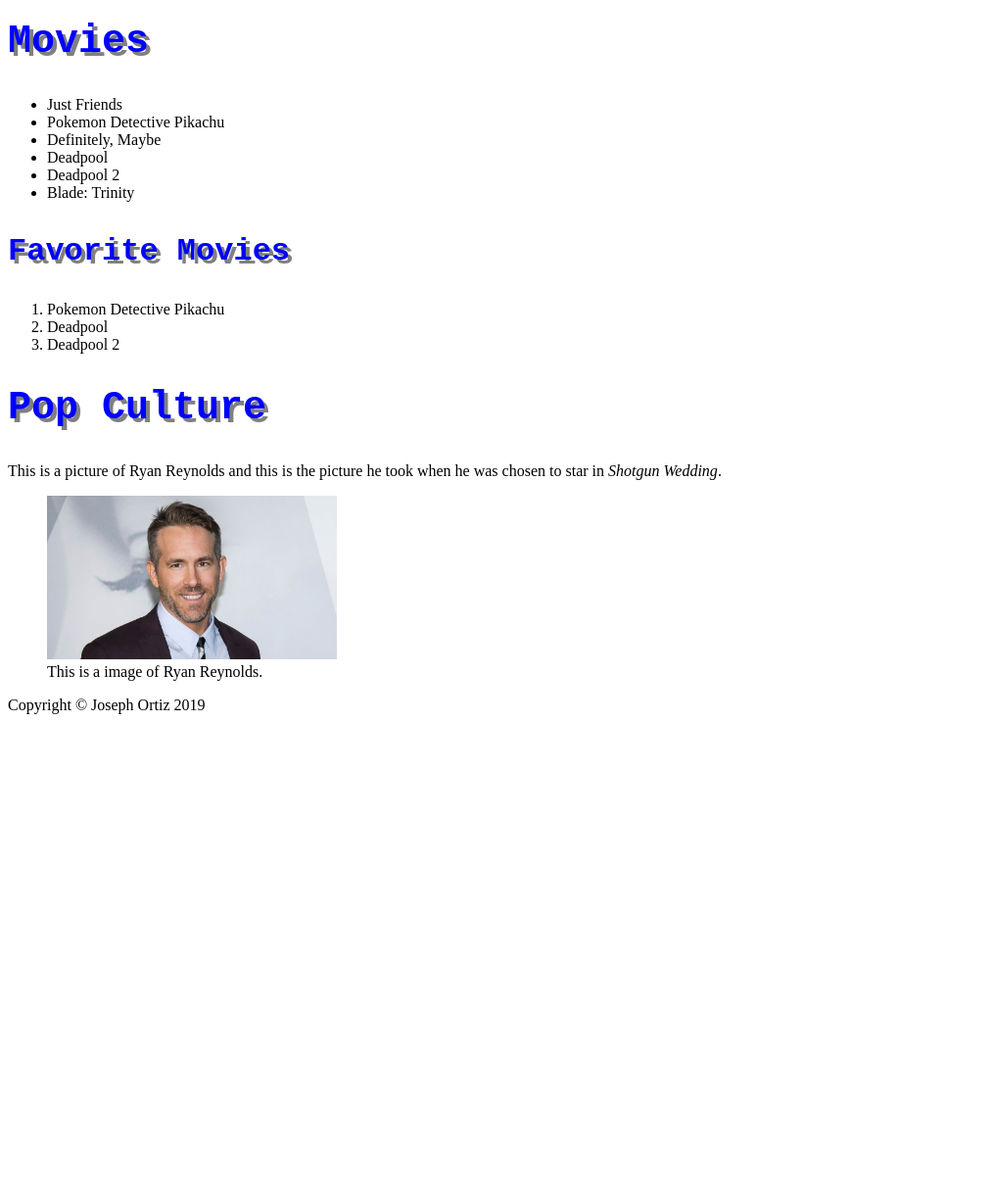
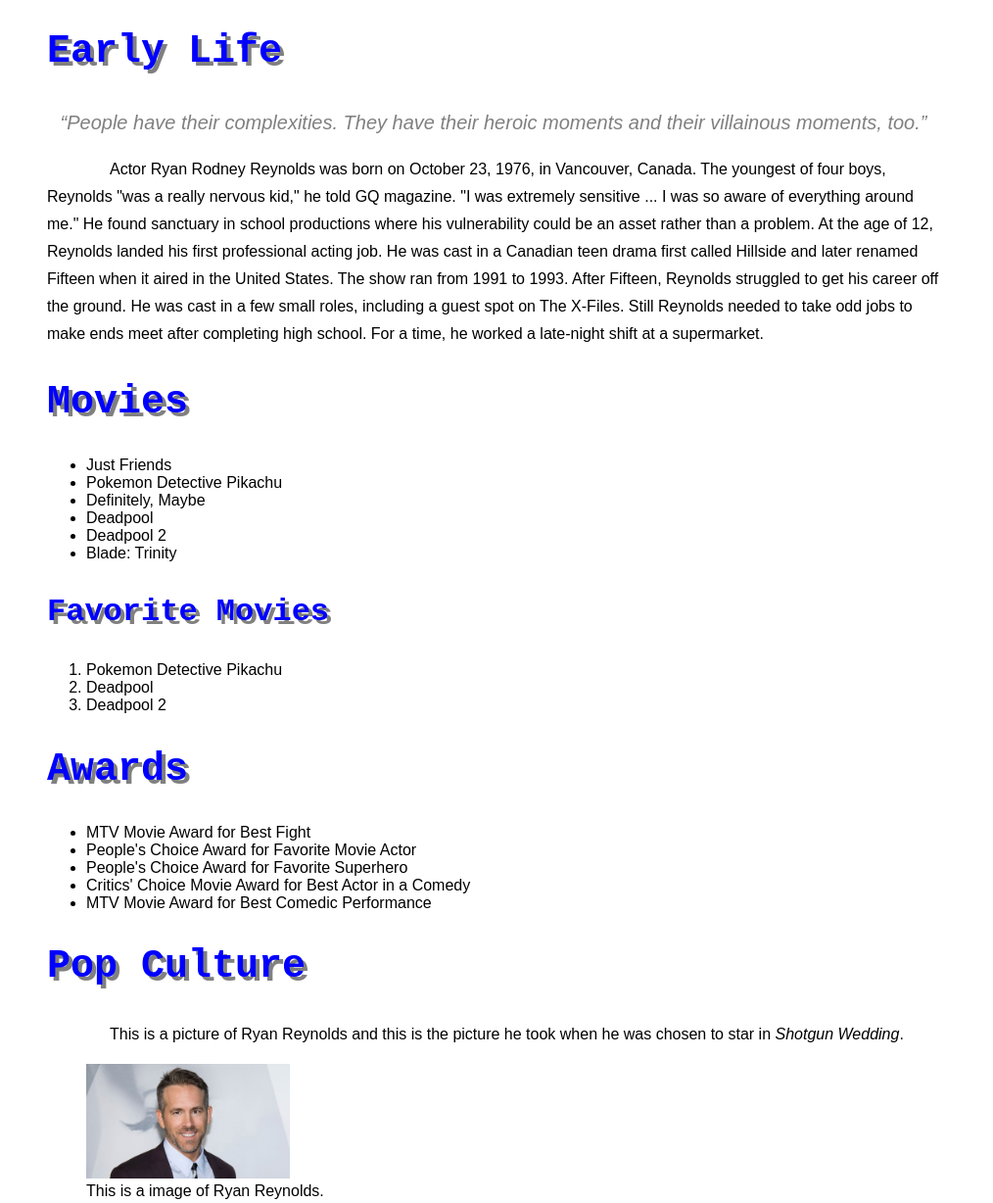
Before and after one commit to jortizcota/Assignment04, a plain HTML site: page index.html in a window 1280 px wide. Shown: the part 297-1525 px from the top of the page at 98% size, without its empty margins (0-1014 px from the left). Before the commit the page ends 1042 px from the top, so only its background shows below. Drawn offline with Linux system fonts and the light colour scheme.

Commit message:
updated my index.html and main.css files

```diff
--- a/index.html
+++ b/index.html
@@ -4,7 +4,7 @@
     <meta charset="UTF-8">
     <meta name="viewport" content="width=device-width, initial-scale=1.0">
     <meta http-equiv="X-UA-Compatible" content="ie=edge">
-    <title>Assignment#03</title>
+    <title>Assignment#04</title>
     <link rel="stylesheet" href= "main.css">
 </head>
 <body>
@@ -17,6 +17,18 @@
         <section>
             <h2>Ryan Reynolds</h2>
             <p>Ryan Reynolds is one of my favorite actors</p>
+        </section>
+        <section>
+            <h2>Early Life</h2>
+            <div class="quote">
+                <q>People have their complexities. They have their heroic moments and their villainous moments, too.</q>
+            </div>
+
+            <p>
+            Actor Ryan Rodney Reynolds was born on October 23, 1976, in Vancouver, Canada. The youngest of four boys, Reynolds "was a really nervous kid," he told GQ magazine. "I was extremely sensitive ... I was so aware of everything around me." He found sanctuary in school productions where his vulnerability could be an asset rather than a problem.
+            At the age of 12, Reynolds landed his first professional acting job. He was cast in a Canadian teen drama first called Hillside and later renamed Fifteen when it aired in the United States. The show ran from 1991 to 1993.
+            After Fifteen, Reynolds struggled to get his career off the ground. He was cast in a few small roles, including a guest spot on The X-Files. Still Reynolds needed to take odd jobs to make ends meet after completing high school. For a time, he worked a late-night shift at a supermarket.
+            </p>
         </section>
         <section>
             <h2>Movies</h2>
@@ -36,6 +48,16 @@
             </ol>
         </section>
         <section>
+            <h2>Awards</h2>
+            <ul>
+                <li>MTV Movie Award for Best Fight</li>
+                <li>People's Choice Award for Favorite Movie Actor</li>
+                <li>People's Choice Award for Favorite Superhero</li>
+                <li>Critics' Choice Movie Award for Best Actor in a Comedy</li>
+                <li>MTV Movie Award for Best Comedic Performance</li>
+            </ul>
+        </section>
+        <section>
             	<h2>Pop Culture</h2>
 			<p>This is a picture of <span>Ryan Reynolds</span> and this is the picture he took when he was chosen to star in <i>Shotgun Wedding</i>.</p>
 			<aside>
--- a/main.css
+++ b/main.css
@@ -1,3 +1,10 @@
+body {
+	font-size: 16px;
+	font-family: Arial, Helvetica, sans-serif;
+	margin-left: 3em;
+	margin-right: 20em;;
+}
+
 img {
 	max-width: 25%;
 }
@@ -43,3 +50,19 @@ a:link, a:visited {
 a:hover, a:focus {
 	color:purple;
 }
+
+p {
+	line-height: 1.75em;
+	text-indent: 4em;
+}
+
+.quote {
+	text-align: center;
+}
+
+q {
+	color: grey;
+	font-size: 1.25em;
+	font-style: italic;
+	line-height: 1.75em;
+}
```
